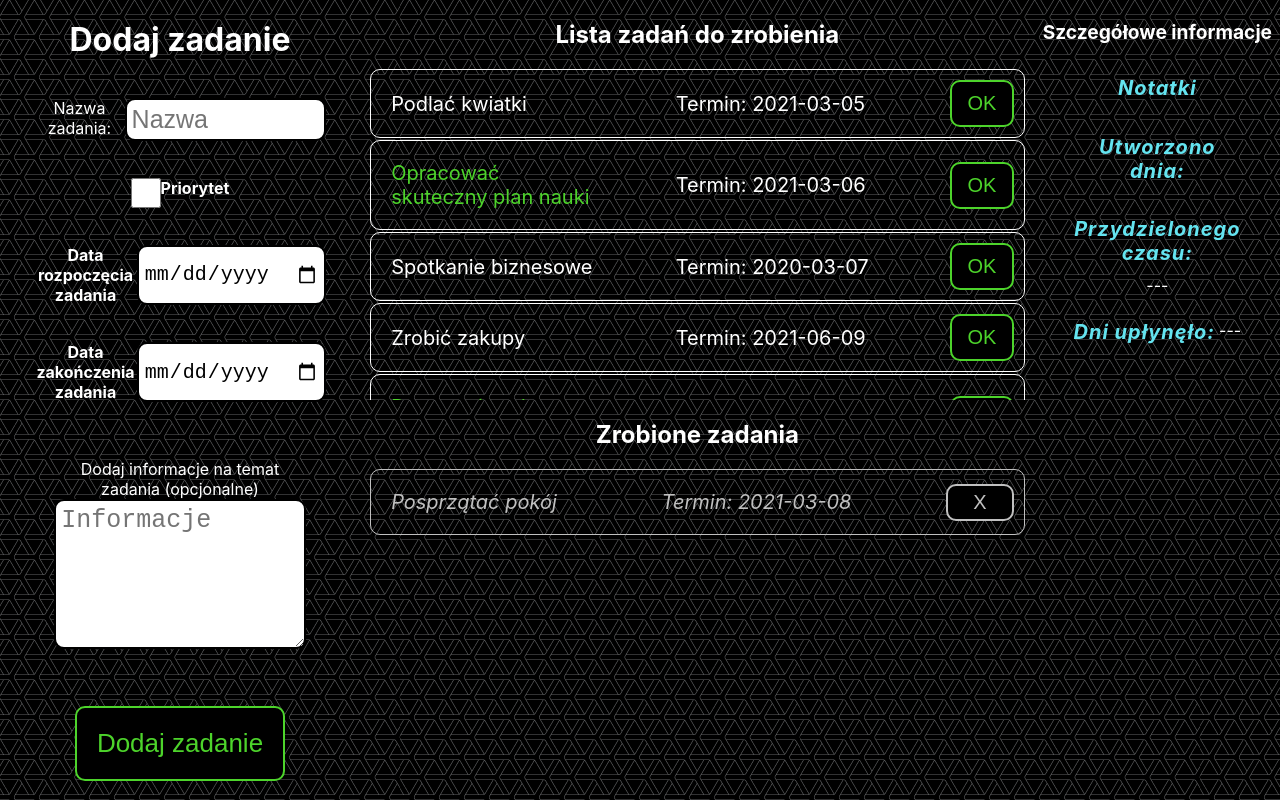
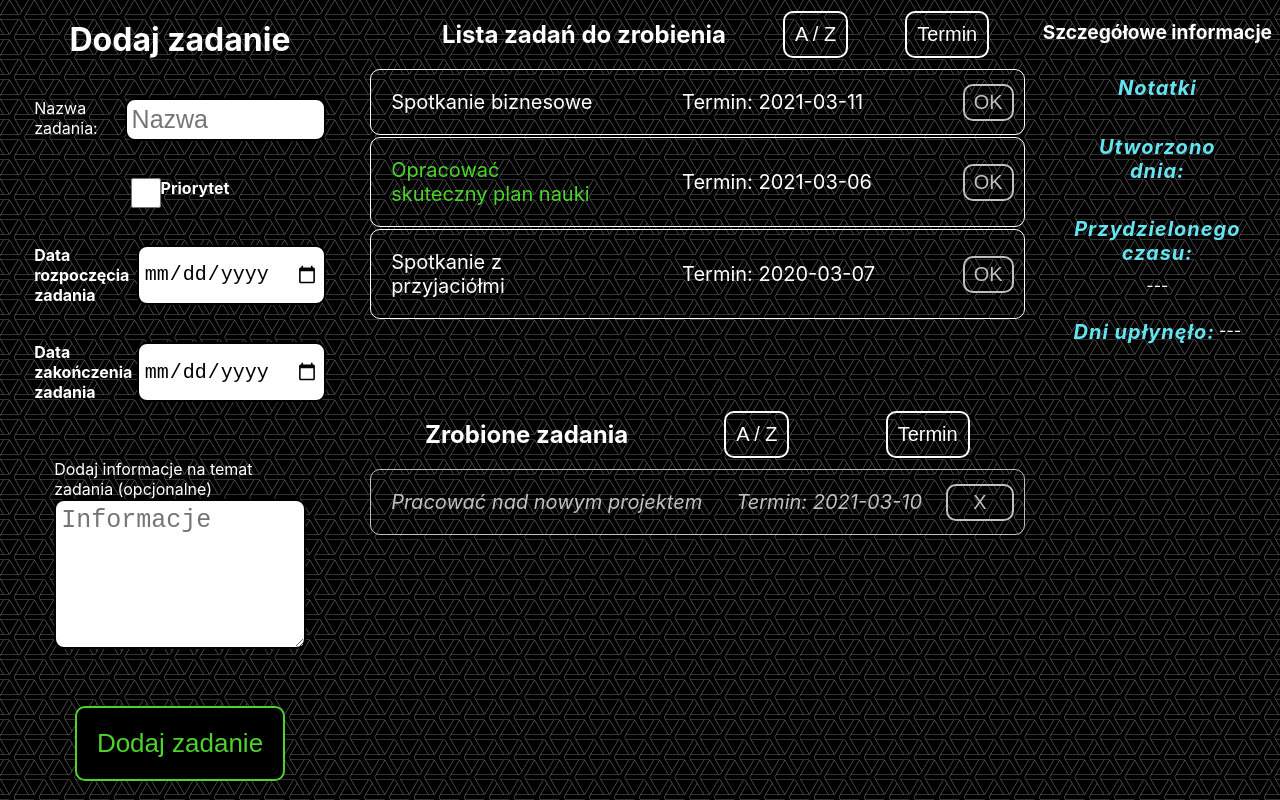
Before and after one commit to Treodaio/React_To_Do, a React (Create React App) app: page / in a window 1280 px wide. Built offline with nearby package versions, Linux system fonts and the light colour scheme.

Commit message:
add task sort by name or date

```diff
--- a/src/components/AddTask.js
+++ b/src/components/AddTask.js
@@ -52,10 +52,10 @@ const AddTask = props => {
                     <h4>Data zakończenia zadania</h4>
                     <input
                         type="date"
-                        min={minDate}
+                        min={props.createDate}
                         id="finishDate"
                         name="doUntil"
-                        value={props.doUntil}
+                        value={props.doUntil <= props.createDate ? props.createDate : props.doUntil}
                         onChange={props.addTaskInfo}
                     />
                 </label>
--- a/src/components/App.js
+++ b/src/components/App.js
@@ -12,9 +12,9 @@ class App extends React.Component {
     tasks: [
       {
         id: 1,
-        name: "Podlać kwiatki",
+        name: "Spotkanie biznesowe",
         createDate: "2021-03-01",
-        doUntil: "2021-03-05",
+        doUntil: "2021-03-11",
         priority: false,
         active: true,
         addInfo: "Szybko zanim uschną"
@@ -30,38 +30,21 @@ class App extends React.Component {
       },
       {
         id: 6,
-        name: "Spotkanie biznesowe",
+        name: "Spotkanie z przyjaciółmi",
         createDate: "2020-03-04",
         doUntil: "2020-03-07",
         priority: false,
         active: true,
         addInfo: "React + Node + CSS + Express."
       },
-      {
-        id: 3,
-        name: "Posprzątać pokój",
-        createDate: "2018-06-10",
-        doUntil: "2021-03-08",
-        priority: false,
-        active: false,
-        addInfo: "Potrzebne będzie spore zaangażowanie sprzątającego"
-      },
-      {
-        id: 4,
-        name: "Zrobić zakupy",
-        createDate: "2021-06-02",
-        doUntil: "2021-06-09",
-        priority: false,
-        active: true,
-        addInfo: "Ziemniaki pomidor papryka seler czosnek cebula woda ogórek sałata marchewka",
-      },
+
       {
         id: 5,
         name: "Pracować nad nowym projektem",
         createDate: "2021-02-03",
         doUntil: "2021-03-10",
         priority: true,
-        active: true,
+        active: false,
         addInfo: "Projekt React",
       },
     ],
@@ -151,9 +134,7 @@ class App extends React.Component {
 
     if (taskIndex > -1) { singleTask = { ...this.state.tasks[taskIndex] }; }
 
-    this.setState({
-      singleTask,
-    })
+    this.setState({ singleTask })
 
     if (singleTask) {
       this.calcTaskAge(singleTask.createDate);
@@ -166,7 +147,7 @@ class App extends React.Component {
     const result = Math.floor((TODAY - taskInMiliseconds) / ONE_DAY);
     result.toString();
 
-    if (result > 0) {
+    if (result !== '0') {
       this.setState({ taskAge: result, })
     } else { this.setState({ taskAge: undefined, }) }
   }
@@ -184,25 +165,59 @@ class App extends React.Component {
   handleDone(ID, e) {
     const index = this.findTaskID(ID);
     const tasks = [...this.state.tasks];
+
     let element = {
       ...this.state.tasks[index],
       active: false,
     };
     tasks[index] = element;
 
-    this.setState({
-      tasks,
-    })
+    this.setState({ tasks, })
 
-    if (this.state.singleTask) {
-      this.setState({
-        singleTask: "",
-      })
-    }
+    if (this.state.singleTask) { this.setState({ singleTask: "", }) }
     e.stopPropagation();
   }
 
   findTaskID(ID) { return this.state.tasks.findIndex(item => item.id === ID); }
+
+
+  sortTasks(type, how) {
+    if (type && how === 'name') { this.sortByName(true) };
+    if (type && how === 'date') { this.sortByDate(true) };
+    if (!type && how === 'name') { this.sortByName(false) };
+    if (!type && how === 'date') { this.sortByDate(false) };
+  }
+
+  sortByName(type) {
+    let taskToSort = this.state.tasks.filter(task => task.active === type);
+    const otherTasks = this.state.tasks.filter(task => task.active !== type);
+
+    if (taskToSort.length > 2) {
+      taskToSort.sort((a, b) => {
+        a = a.name.toLowerCase();
+        b = b.name.toLowerCase();
+        if (a < b) return -1;
+        if (a > b) return 1;
+        else return 0;
+      })
+    }
+    const tasks = taskToSort.concat(otherTasks);
+    if (tasks.length >= taskToSort.length) { this.setState({ tasks }); }
+  }
+  sortByDate(type) {
+    let taskToSort = this.state.tasks.filter(task => task.active === type);
+    const otherTasks = this.state.tasks.filter(task => task.active !== type);
+
+    if (taskToSort.length > 2) {
+      taskToSort.sort((a, b) => {
+        if (a.doUntil < b.doUntil) return -1;
+        if (a.doUntil > b.doUntil) return 1;
+        else return 0;
+      })
+    }
+    const tasks = taskToSort.concat(otherTasks);
+    if (tasks.length >= taskToSort.length) { this.setState({ tasks }); }
+  }
 
   render() {
     const { taskName, createDate, doUntil, taskPriority,
@@ -226,6 +241,7 @@ class App extends React.Component {
           endTask={this.handleDone.bind(this)}
           removeTask={this.handleRemove.bind(this)}
           handleTaskInfo={this.handleTaskInfo.bind(this)}
+          sortTasks={this.sortTasks.bind(this)}
         />
         <TaskInfo
           task={singleTask}
--- a/src/components/TaskInfo.js
+++ b/src/components/TaskInfo.js
@@ -18,14 +18,13 @@ const TaskInfo = props => {
 
             <section>
                 <h3>Przydzielonego czasu: </h3>
-                <p>{props.timeToTask && id ? props.timeToTask : "---"}</p>
+                <p>{props.timeToTask && id ? `${props.timeToTask} dni` : "---"}</p>
             </section>
 
             <section className="days">
                 <h3>Dni upłynęło: </h3>
                 <p>{props.taskAge && id ? props.taskAge : "---"}</p>
             </section>
-
         </div>
     );
 }
--- a/src/components/TaskList.js
+++ b/src/components/TaskList.js
@@ -17,7 +17,7 @@ const TaskList = props => {
         else return null;
     })
     const doneTasks = props.tasks.map(task => {
-        if (task.active === false) {
+        if (!task.active) {
             return <TaskCompleted
                 key={task.id}
                 taskInfo={task}
@@ -30,11 +30,21 @@ const TaskList = props => {
     return (
         <div className="TaskList">
             <section>
-                <h1>Lista zadań do zrobienia</h1>
+                <div className="sort">
+                    <h1>Lista zadań do zrobienia</h1>
+                    <button onClick={() => props.sortTasks(true, 'name')}> A / Z</button>
+                    <button onClick={() => props.sortTasks(true, 'date')}> Termin</button>
+                </div>
                 {activeTasks}
             </section>
+
             <section>
-                <h2>Zrobione zadania</h2>
+                <div className="sort">
+                    <h2>Zrobione zadania</h2>
+                    <button onClick={() => props.sortTasks(false, 'name')}> A / Z</button>
+                    <button onClick={() => props.sortTasks(false, 'date')}> Termin</button>
+                </div>
+
                 {doneTasks}
             </section>
         </div>
--- a/src/layouts/AddTask.css
+++ b/src/layouts/AddTask.css
@@ -2,7 +2,7 @@
     display: flex;
     flex-direction: column;
     align-items: center;
-    text-align: center;
+    text-align: left;
 }
 
 .AddTask h1 {
--- a/src/layouts/App.css
+++ b/src/layouts/App.css
@@ -21,19 +21,16 @@
   flex-basis: 20%;
 }
 
-/* width */
 ::-webkit-scrollbar {
   width: 15px;
 }
 
-/* Track */
 ::-webkit-scrollbar-track {
   background: transparent;
   border: 0px solid black;
   border-radius: 10px;
 }
 
-/* Handle */
 ::-webkit-scrollbar-thumb {
   background: rgb(219, 219, 219);
   border: 0px solid black;
@@ -44,7 +41,6 @@
   height: 80px;
 }
 
-/* Handle on hover */
 ::-webkit-scrollbar-thumb:hover {
   cursor: pointer;
   background: lightskyblue;
--- a/src/layouts/TaskList.css
+++ b/src/layouts/TaskList.css
@@ -2,7 +2,6 @@
     display: flex;
     flex-direction: column;
     justify-content: space-around;
-
 }
 
 .TaskList h1 {
@@ -11,6 +10,24 @@
 
 .TaskList h2 {
     padding: 20px 0;
+}
+
+.TaskList .sort {
+    display: flex;
+    justify-content: space-around;
+    align-items: center;
+    width: 95%;
+}
+
+.TaskList .sort h1 {
+    text-align: right;
+    flex-basis: 50%;
+}
+
+.TaskList .sort button {
+    padding: 10px;
+    color: white;
+    border-color: white;
 }
 
 .TaskList section {
@@ -28,10 +45,10 @@
 }
 
 .TaskList button {
-    padding: 10px;
-    color: rgb(77, 212, 43);
-    background-color: black;
-    border: 2px solid rgb(77, 212, 43);
+    padding: 5px;
+    color: silver;
+    background-color: transparent;
+    border: 2px solid silver;
     border-radius: 10px;
     font-size: 20px;
     cursor: pointer;
@@ -41,7 +58,7 @@
 
 .TaskList button:hover {
     color: rgb(77, 212, 43);
-    background-color: white;
+    border-color: rgb(77, 212, 43);
 }
 
 .ActiveTasks:hover {
@@ -66,7 +83,7 @@
 }
 
 .ActiveTasks button {
-    flex-basis: 10%;
+    flex-basis: 8%;
 }
 
 .TaskCompleted {
@@ -86,9 +103,9 @@
 }
 
 .priority {
-    color: rgb(77, 212, 43)
+    color: rgb(77, 212, 43);
 }
 
 .active {
-    background-color: silver;
+    background-color: rgb(77, 212, 43);
 }
```
